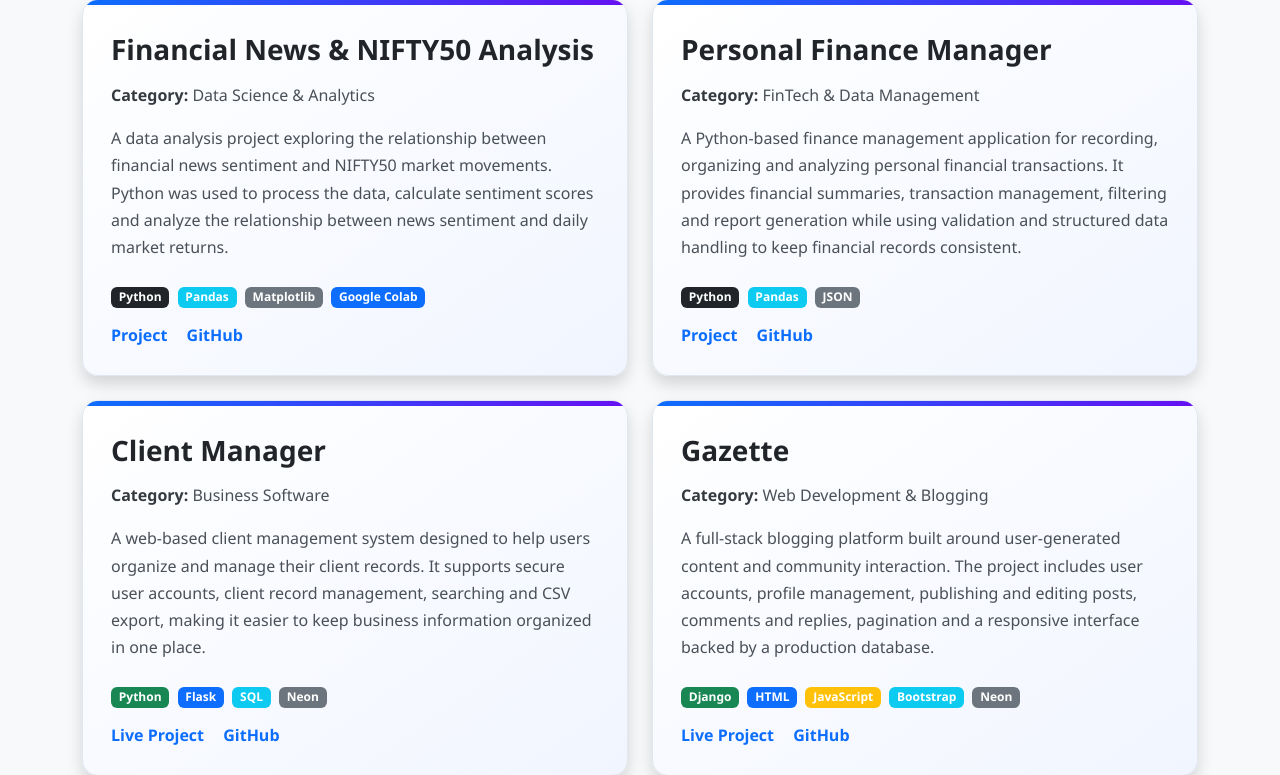
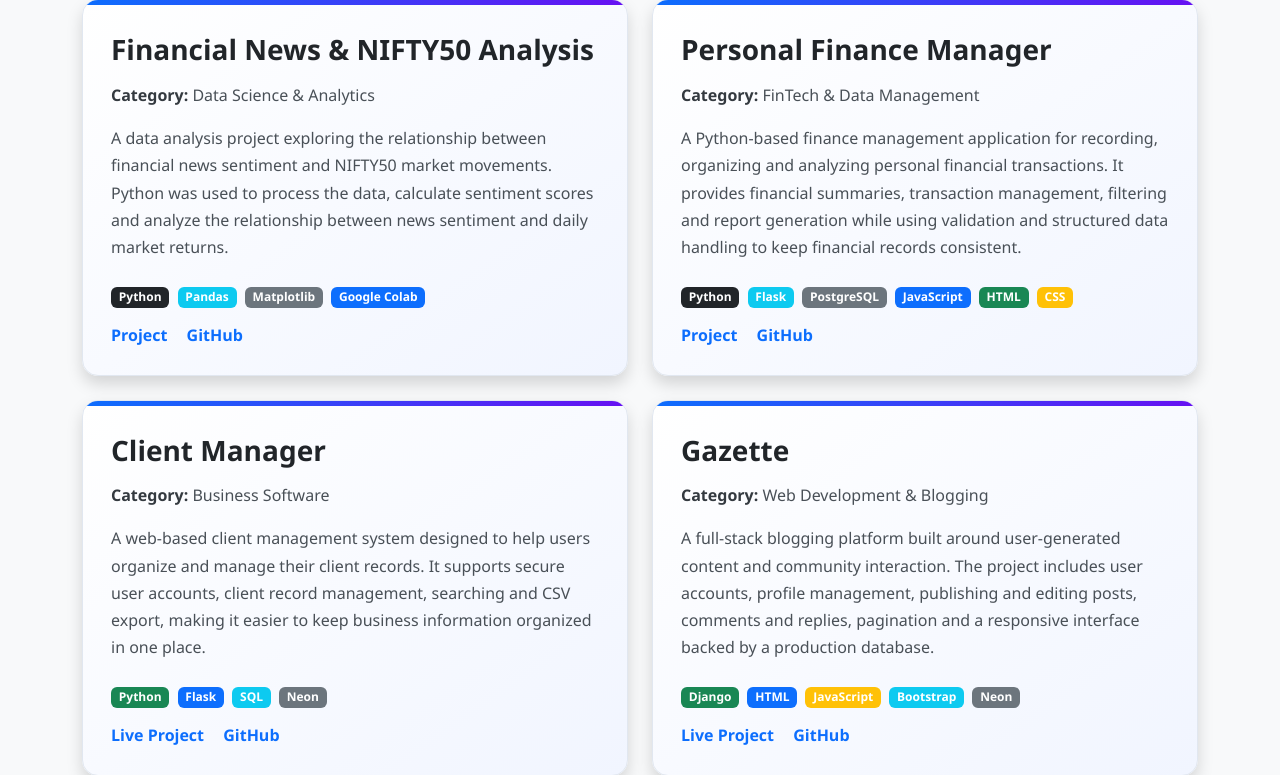
Before and after one commit to jubbyshonhayi/homepage, a Flask app: page /projects in a window 1280 px wide. Shown: the part 684-1459 px from the top of the page. Run offline with Flask 3, Linux system fonts and the light colour scheme; some libraries are stand-ins or nearby versions.

Commit message:
Update project badges in projects.html
Replaced Pandas and JSON badges with Flask, PostgreSQL, JavaScript, HTML, and CSS badges.

```diff
--- a/templates/projects.html
+++ b/templates/projects.html
@@ -140,8 +140,11 @@ Projects
                     </p>
 
                     <span class="badge bg-dark">Python</span>
-                    <span class="badge bg-info">Pandas</span>
-                    <span class="badge bg-secondary">JSON</span>
+                    <span class="badge bg-info">Flask</span>
+                    <span class="badge bg-secondary">PostgreSQL</span>
+                    <span class="badge bg-primary">JavaScript</span>
+                    <span class="badge bg-success">HTML</span>
+                    <span class="badge bg-warning">CSS</span>
 
                     <div class="project-links">
                         <a href="https://finora-pfm.vercel.app/" target="_blank">
```
